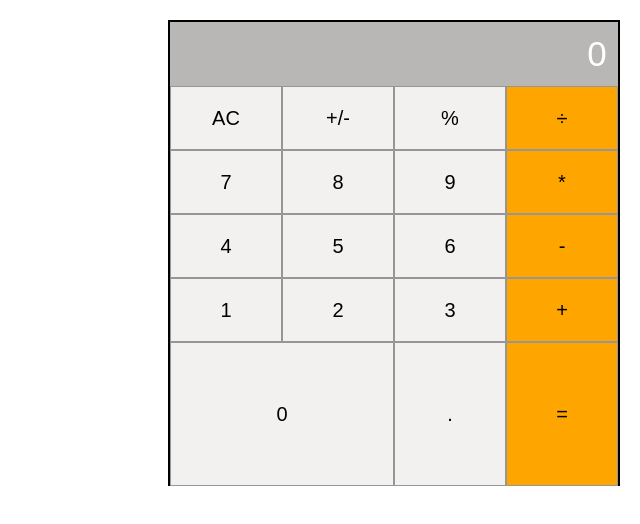
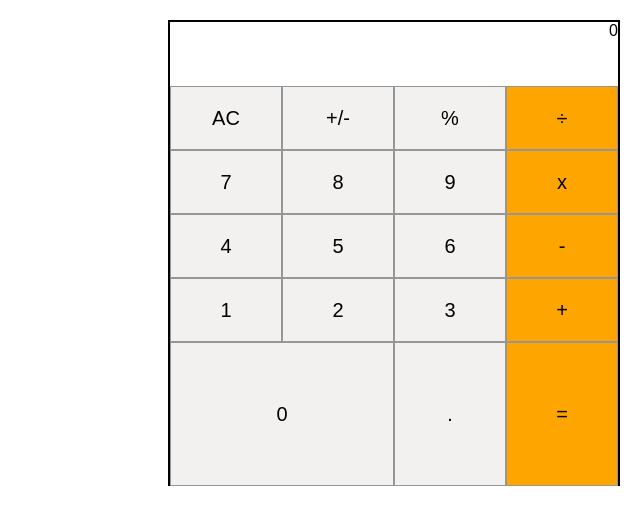
Before and after one commit to Dorcas126/Math-magicians, a React (Create React App) app: page / in a window 1280 px wide. Shown: the top 524 px of the page, without its empty margins (640-1280 px from the left). Built offline with nearby package versions, Linux system fonts and the light colour scheme.

Commit message:
Add functionality to the Button

```diff
--- a/src/components/Button.js
+++ b/src/components/Button.js
@@ -1,10 +1,15 @@
 import React from 'react';
 import PropTypes from 'prop-types';
 
-// Button component
-function Button({ text, onClick, className }) {
+function Button({ text, className, clickEvent }) {
+  const buttonClassName = className + (className === 'box-color' ? ' box-color' : '');
+
   return (
-    <button type="button" className={className} onClick={onClick}>
+    <button
+      type="button"
+      className={buttonClassName}
+      onClick={() => clickEvent(text)}
+    >
       {text}
     </button>
   );
@@ -12,13 +17,8 @@ function Button({ text, onClick, className }) {
 
 Button.propTypes = {
   text: PropTypes.string.isRequired,
-  onClick: PropTypes.func,
-  className: PropTypes.string,
-};
-
-Button.defaultProps = {
-  onClick: () => {},
-  className: '',
+  className: PropTypes.string.isRequired,
+  clickEvent: PropTypes.func.isRequired,
 };
 
 export default Button;
--- a/src/components/calculator.js
+++ b/src/components/calculator.js
@@ -1,38 +1,58 @@
-import React from 'react';
+import React, { useState } from 'react';
 import './Calculator.css';
 import Button from './Button';
+import calculate from '../logic/calculate';
 
 function Calculator() {
+  const [state, setState] = useState({
+    total: 0,
+    next: '',
+    operation: '',
+  });
+
+  function handleClick(buttonName) {
+    const solution = calculate(state, buttonName);
+    setState({
+      total: solution.total,
+      next: solution.next,
+      operation: solution.operation,
+    });
+  }
+
+  const { total, next, operation } = state;
+
   return (
     <div className="calculator">
       <div className="screen">
-        <input type="text" placeholder="0" readOnly />
+        <div className="previous-operate">{next ? total : operation || ''}</div>
+        <div className="current-operate">{next || total}</div>
       </div>
-      <Button type="button" text="AC" />
-      <Button type="button" text="+/-" />
-      <Button type="button" text="%" />
-      <Button type="button" text="÷" className="box-color" />
+      <Button type="button" text="AC" clickEvent={() => handleClick('AC')} />
+      <Button type="button" text="+/-" clickEvent={() => handleClick('+/-')} />
+      <Button type="button" text="%" clickEvent={() => handleClick('%')} />
+      <Button type="button" text="÷" className="box-color" clickEvent={() => handleClick('÷')} />
 
-      <Button type="button" text="7" />
-      <Button type="button" text="8" />
-      <Button type="button" text="9" />
-      <Button type="button" text="*" className="box-color" />
+      <Button type="button" text="7" clickEvent={() => handleClick('7')} />
+      <Button type="button" text="8" clickEvent={() => handleClick('8')} />
+      <Button type="button" text="9" clickEvent={() => handleClick('9')} />
+      <Button type="button" text="x" className="box-color" clickEvent={() => handleClick('x')} />
 
-      <Button type="button" text="4" />
-      <Button type="button" text="5" />
-      <Button type="button" text="6" />
-      <Button type="button" text="-" className="box-color" />
+      <Button type="button" text="4" clickEvent={() => handleClick('4')} />
+      <Button type="button" text="5" clickEvent={() => handleClick('5')} />
+      <Button type="button" text="6" clickEvent={() => handleClick('6')} />
+      <Button type="button" text="-" className="box-color" clickEvent={() => handleClick('-')} />
 
-      <Button type="button" text="1" />
-      <Button type="button" text="2" />
-      <Button type="button" text="3" />
-      <Button type="button" text="+" className="box-color" />
+      <Button type="button" text="1" clickEvent={() => handleClick('1')} />
+      <Button type="button" text="2" clickEvent={() => handleClick('2')} />
+      <Button type="button" text="3" clickEvent={() => handleClick('3')} />
+      <Button type="button" text="+" className="box-color" clickEvent={() => handleClick('+')} />
 
-      <Button type="button" text="0" className="span-box" />
+      <Button type="button" text="0" className="span-box" clickEvent={() => handleClick('0')} />
 
-      <Button type="button" text="." />
-      <Button type="button" text="=" className="box-color" />
+      <Button type="button" text="." clickEvent={() => handleClick('.')} />
+      <Button type="button" text="=" className="box-color" clickEvent={() => handleClick('=')} />
     </div>
   );
 }
+
 export default Calculator;
--- /dev/null
+++ b/src/logic/calculate.js
@@ -0,0 +1,115 @@
+import operate from './operate';
+
+function isNumber(item) {
+  return !!item.match(/[0-9]+/);
+}
+
+export default function calculate(obj, buttonName) {
+  if (buttonName === 'AC') {
+    return {
+      total: null,
+      next: null,
+      operation: null,
+    };
+  }
+
+  if (isNumber(buttonName)) {
+    if (buttonName === '0' && obj.next === '0') {
+      return {};
+    }
+    // If there is an operation, update next
+    if (obj.operation) {
+      if (obj.next && obj.next !== '0') {
+        return { ...obj, next: obj.next + buttonName };
+      }
+      return { ...obj, next: buttonName };
+    }
+    // If there is no operation, update next and clear the value
+    if (obj.next && obj.next !== '0') {
+      return {
+        next: obj.next + buttonName,
+        total: null,
+      };
+    }
+    return {
+      next: buttonName,
+      total: null,
+    };
+  }
+
+  if (buttonName === '.') {
+    if (obj.next) {
+      if (obj.next.includes('.')) {
+        return { ...obj };
+      }
+      return { ...obj, next: `${obj.next}.` };
+    }
+    if (obj.operation) {
+      return { ...obj, next: '0.' };
+    }
+    if (obj.total) {
+      if (obj.total.includes('.')) {
+        return {};
+      }
+      return { ...obj, next: `${obj.total}.` };
+    }
+    return { ...obj, next: '0.' };
+  }
+
+  if (buttonName === '=') {
+    if (obj.next && obj.operation) {
+      return {
+        total: operate(obj.total, obj.next, obj.operation),
+        next: null,
+        operation: null,
+      };
+    }
+    // '=' with no operation, nothing to do
+    return {};
+  }
+
+  if (buttonName === '+/-') {
+    if (obj.next) {
+      return { ...obj, next: (-1 * parseFloat(obj.next)).toString() };
+    }
+    if (obj.total) {
+      return { ...obj, total: (-1 * parseFloat(obj.total)).toString() };
+    }
+    return {};
+  }
+
+  // User pressed an operation after pressing '='
+  if (!obj.next && obj.total && !obj.operation) {
+    return { ...obj, operation: buttonName };
+  }
+
+  // User pressed an operation button and there is an existing operation
+  if (obj.operation) {
+    if (obj.total && !obj.next) {
+      return { ...obj, operation: buttonName };
+    }
+    if (!obj.total) {
+      return { total: 0, operation: buttonName };
+    }
+
+    return {
+      total: operate(obj.total, obj.next, obj.operation),
+      next: null,
+      operation: buttonName,
+    };
+  }
+
+  // no operation yet, but the user typed one
+
+  // The user hasn't typed a number yet, just save the operation
+  if (!obj.next) {
+    return { operation: buttonName };
+  }
+
+  // save the operation and shift 'next' into 'total'
+  return {
+    total: obj.next,
+    next: null,
+    operation: buttonName,
+  };
+}
--- /dev/null
+++ b/src/logic/operate.js
@@ -0,0 +1,30 @@
+import Big from 'big.js';
+
+export default function operate(numberOne, numberTwo, operation) {
+  const one = Big(numberOne);
+  const two = Big(numberTwo);
+  if (operation === '+') {
+    return one.plus(two).toString();
+  }
+  if (operation === '-') {
+    return one.minus(two).toString();
+  }
+  if (operation === 'x') {
+    return one.times(two).toString();
+  }
+  if (operation === '÷') {
+    try {
+      return one.div(two).toString();
+    } catch (err) {
+      return "Can't divide by 0.";
+    }
+  }
+  if (operation === '%') {
+    try {
+      return one.mod(two).toString();
+    } catch (err) {
+      return "Can't find modulo as can't divide by 0.";
+    }
+  }
+  throw Error(`Unknown operation '${operation}'`);
+}
```
